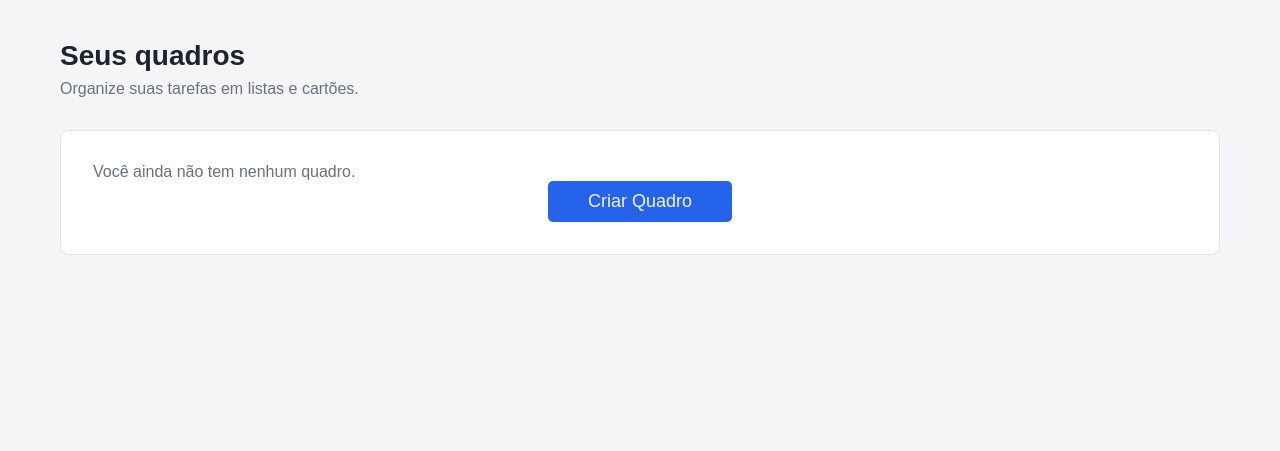
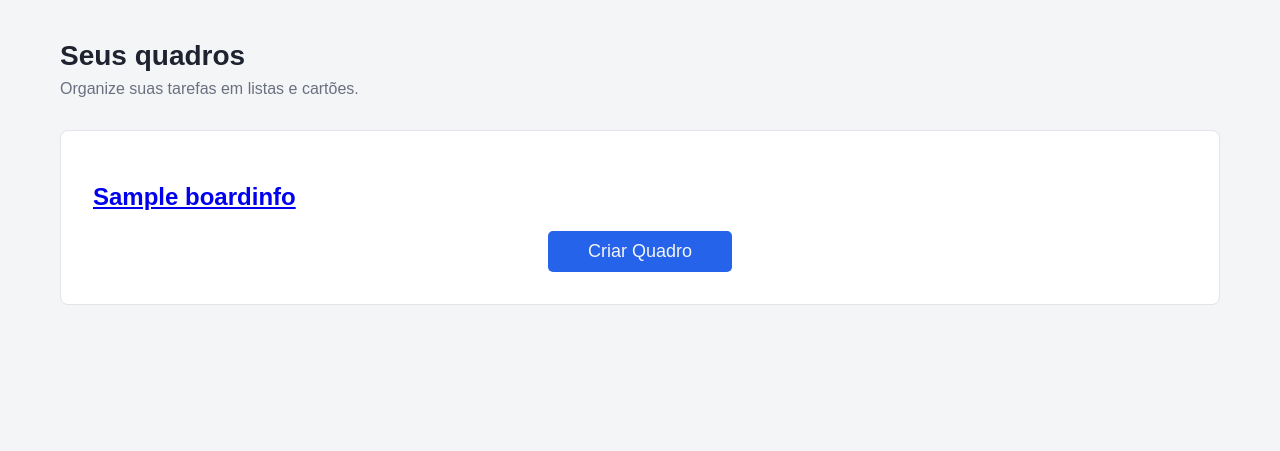
Before and after one commit to Davi-Cordeiro/Kanban-, a Django app: page / in a window 1280 px wide. Shown: the part 61-512 px from the top of the page. Run offline with Django 5.2, Linux system fonts and the light colour scheme; a user stored in the database is signed in; tables that the repository leaves empty hold one stand-in row (values such as "Sample post").

Commit message:
atualizacao de html da home

```diff
--- a/project/kanban/templates/kanban/home.html
+++ b/project/kanban/templates/kanban/home.html
@@ -8,11 +8,24 @@
         </div>
 
         {% if user.is_authenticated %}
-            <div class="home__boards">
-                {# Aqui entra a lista de quadros do usuário (BoardInfo) #}
-                <p class="home__empty">Você ainda não tem nenhum quadro.</p>
-                <a href="{% url 'kanban:criacao_de_painel' %}" class="create_board">Criar Quadro</a>
-            </div>
+
+            {% if boards %}
+                <div class="home__boards">
+                    {% for board in boards %}
+                        <div class="home__board">
+                            <h2><a href="{% url 'kanban:board_detail' board.pk %}">{{ board.title }}</a></h2>
+                        </div>
+                    {% endfor %}
+
+                    <a href="{% url 'kanban:criacao_de_painel' %}" class="create_board">Criar Quadro</a>
+                </div>
+            {% else %}
+                <div class="home__boards">
+                    <p class="home__empty">Você ainda não tem nenhum quadro.</p>
+                    <a href="{% url 'kanban:criacao_de_painel' %}" class="create_board">Criar Quadro</a>
+                </div>
+            {% endif %}
+
 
         {% else %}
             <div class="home__guest">
--- a/project/kanban/views.py
+++ b/project/kanban/views.py
@@ -6,8 +6,8 @@ from .models import BoardInfo
 
 @login_required
 def home_view(request):
-    board = BoardInfo.objects.filter(members=request.user)
-    return render(request, 'kanban/home.html', {'board': board})
+    boards = BoardInfo.objects.filter(members=request.user)
+    return render(request, 'kanban/home.html', {'boards': boards})
 
 @login_required
 def create_board_view(request):
```
